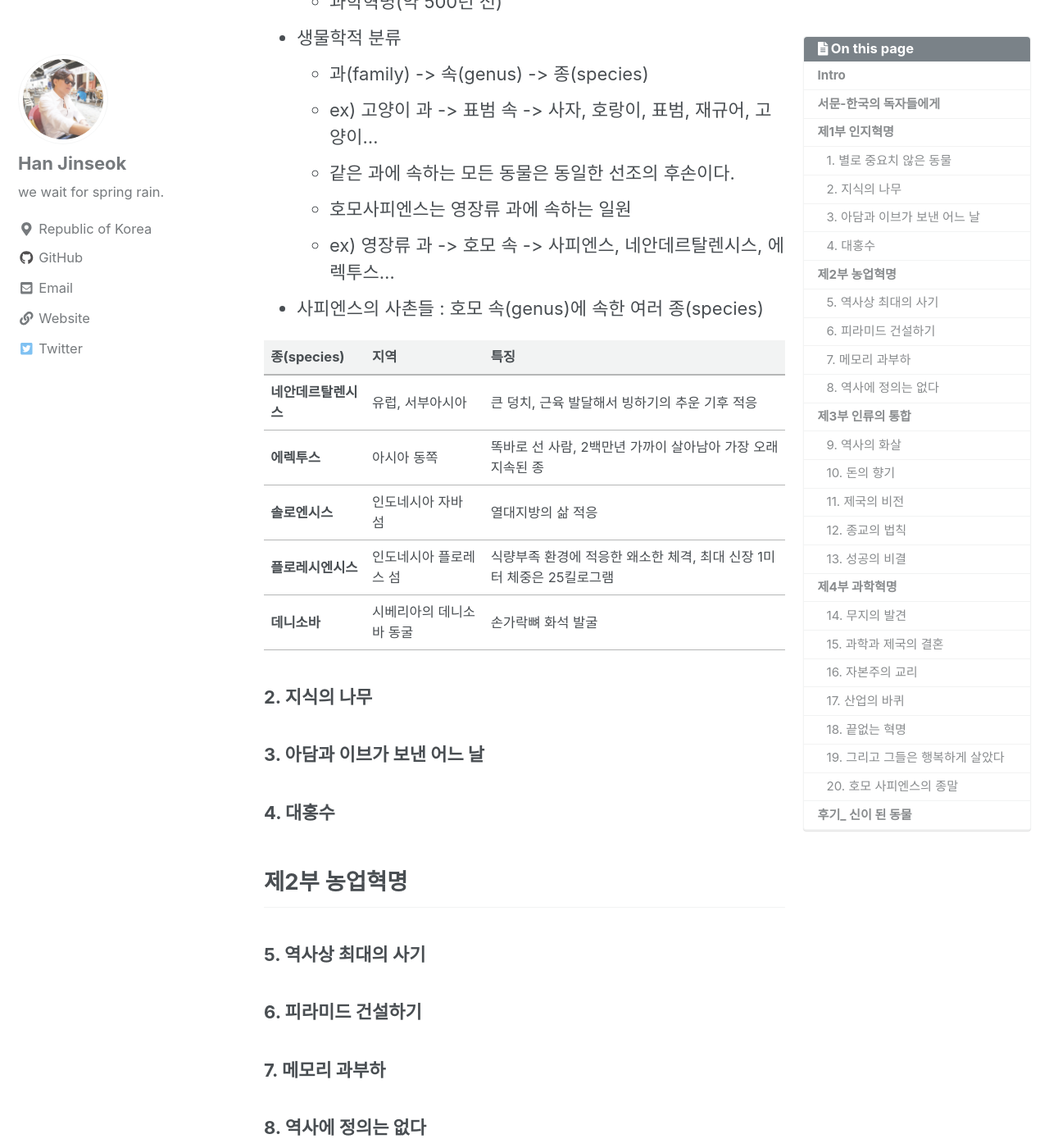
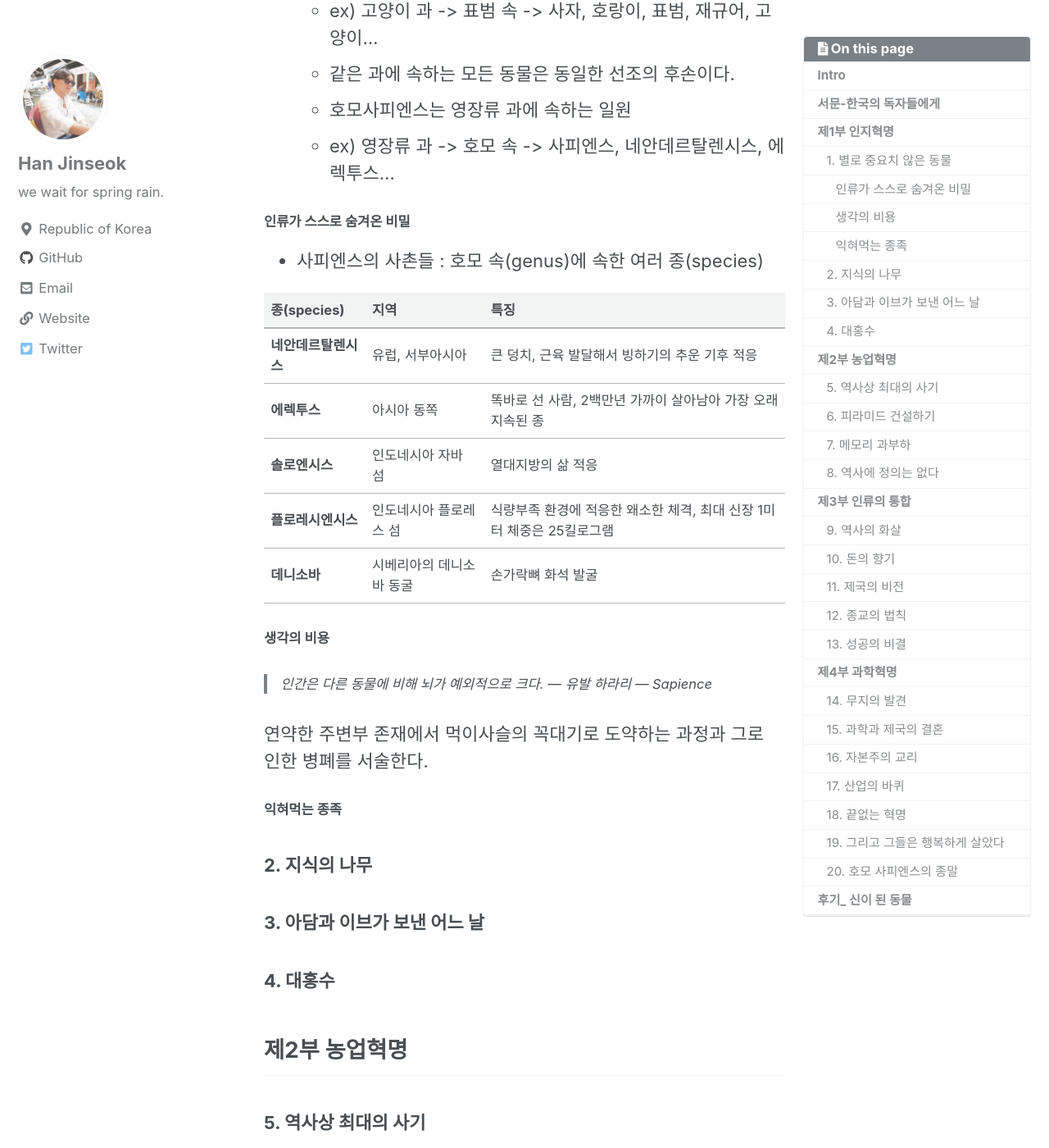
Before and after one commit to moregorenine/moregorenine.github.io, a Jekyll site: the page built from _posts/book/2019-01-22-sapiens.md, in a window 1280 px wide and 1400 px high, scrolled down 1440 px. Shown: the whole window at 82% size. Built offline with Jekyll 4.4.1, drawn with Linux system fonts in a browser that asks for light colours; nearby versions of some CDN libraries; comment, search, counter and statistics services are not loaded; a style sheet for code colours, icons or effects is not loaded.

Commit message:
Update 2019-01-22-sapiens.md

```diff
--- a/_posts/book/2019-01-22-sapiens.md
+++ b/_posts/book/2019-01-22-sapiens.md
@@ -18,7 +18,6 @@ toc_sticky: true
 말 그대로 한국의 독자들에게 보내는 서문이다. 한국의 역사적 특성과 현상황을 언급한다. 그 중 아래 대목이 인상적이였다.
 
 > 한국은 행복도에 대한 조사에서도 멕시코, 콜롬비아, 태국 등 경제적으로 더 어려운 나라보다 뒤처져 있다. 이는 가장 널리 통용되는 역사 법칙의 어두운 한 단면을 보여준다. 말하자면 인간은 권력을 획득하는 데는 매우 능하지만 권력을 행복으로 전환하는 데는 그리 능하지 못하다는 것이다.
-
 <cite>유발 하라리</cite> --- Sapience
 {: .small}
 
@@ -44,6 +43,8 @@ toc_sticky: true
   * 호모사피엔스는 영장류 과에 속하는 일원
   * ex) 영장류 과 -> 호모 속 -> 사피엔스, 네안데르탈렌시스, 에렉투스&#8230;
 
+#### 인류가 스스로 숨겨온 비밀
+
 - 사피엔스의 사촌들 : 호모 속(genus)에 속한 여러 종(species)
 
 | 종(species) | 지역 | 특징 |
@@ -53,6 +54,15 @@ toc_sticky: true
 | **솔로엔시스** | 인도네시아 자바 섬 | 열대지방의 삶 적응 |
 | **플로레시엔시스** | 인도네시아 플로레스 섬 | 식량부족 환경에 적응한 왜소한 체격, 최대 신장 1미터 체중은 25킬로그램 |
 | **데니소바** | 시베리아의 데니소바 동굴 | 손가락뼈 화석 발굴 |
+
+#### 생각의 비용
+> 인간은 다른 동물에 비해 뇌가 예외적으로 크다.
+<cite>유발 하라리</cite> --- Sapience
+{: .small}
+
+연약한 주변부 존재에서 먹이사슬의 꼭대기로 도약하는 과정과 그로 인한 병폐를 서술한다.
+
+#### 익혀먹는 종족
 
 ### 2. 지식의 나무
 ### 3. 아담과 이브가 보낸 어느 날
```
